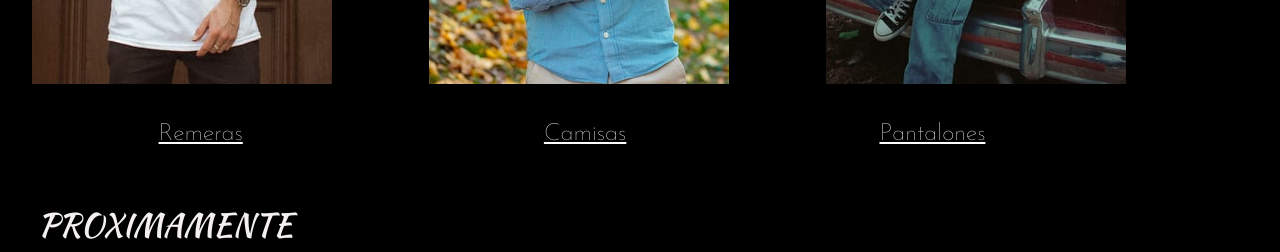
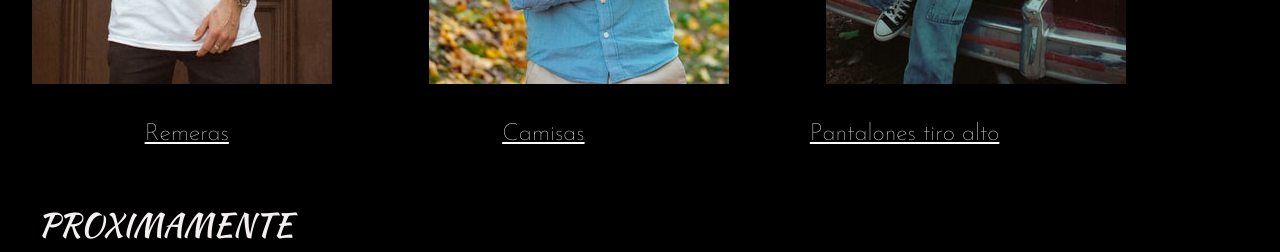
Before and after one commit to hernanketa/BlackCat, a website: page index.html in a window 1280 px wide. Shown: the part 1500-1752 px from the top of the page. Drawn offline with nearby package versions, Linux system fonts and the light colour scheme; files that its build step writes are made by us from their sources; files whose address does not match are found by name.

Commit message:
agregue descripcion a pantalones

```diff
--- a/index.html
+++ b/index.html
@@ -90,7 +90,7 @@
           <a href="">Camisas</a>
         </div>
         <div class="gallery__pantalones">
-          <a href="">Pantalones</a>
+          <a href="">Pantalones tiro alto</a>
         </div>
       </div>
       </section>
```
